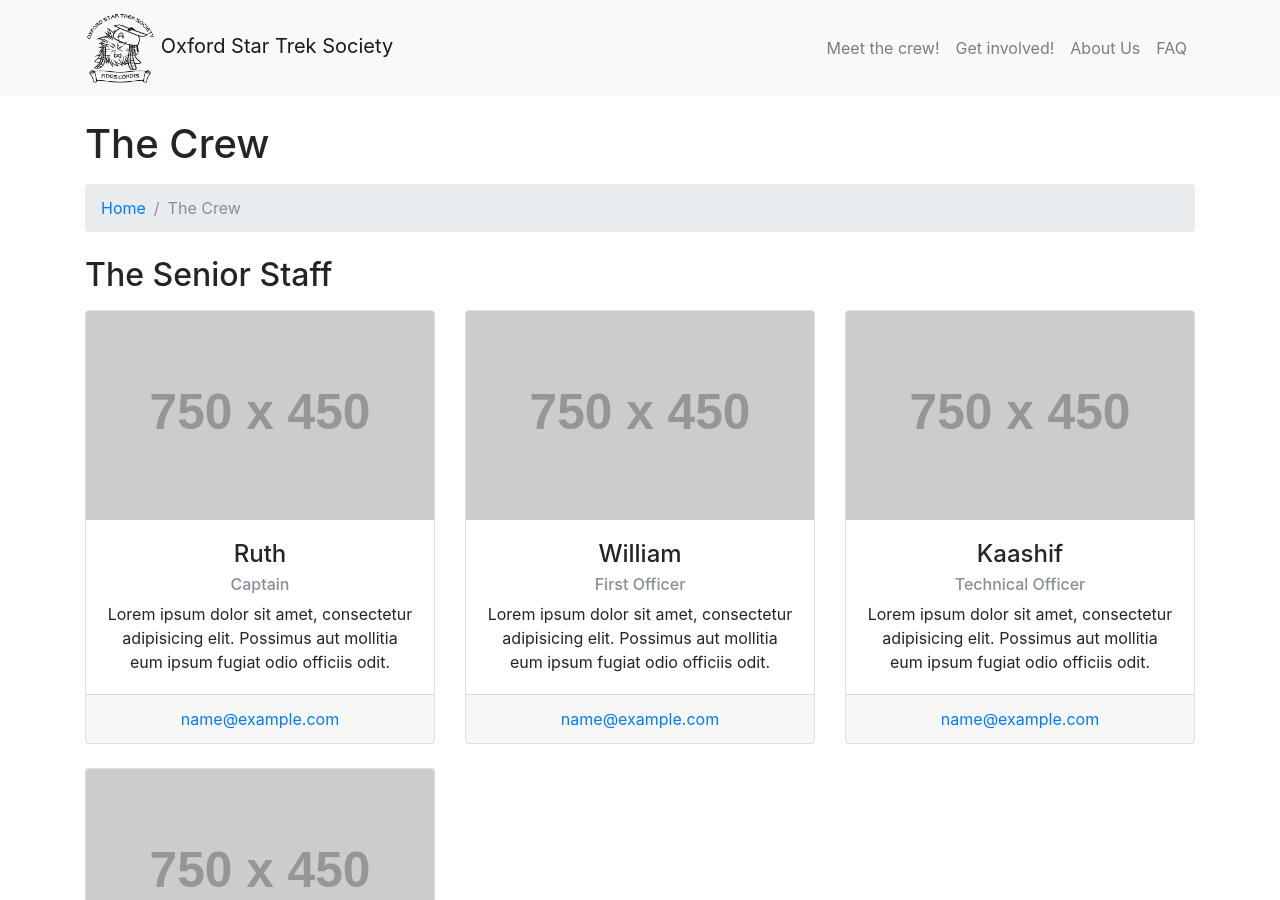
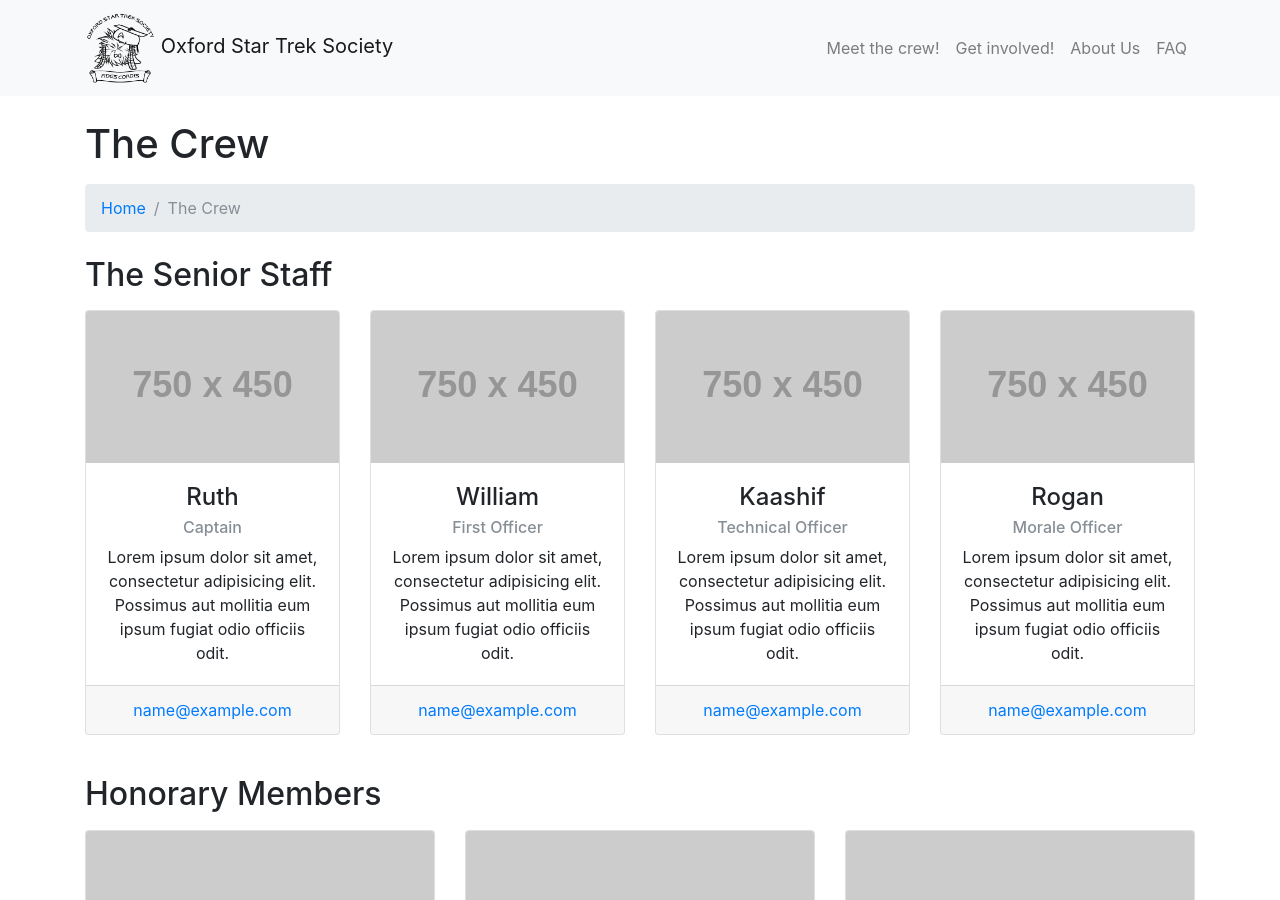
Before and after one commit to oxfordstartreksociety/oxfordstartreksociety.github.io, a Jekyll site: the page built from crew.html, in a window 1280 px wide and 900 px high. Built offline with Jekyll 4.4.1, drawn with Linux system fonts in a browser that asks for light colours.

Commit message:
fix card spacing

```diff
--- a/crew.html
+++ b/crew.html
@@ -14,7 +14,7 @@ layout: default
   <h2 class="mt-4 mb-3">The Senior Staff</h2>
 
   <div class="row">
-	<div class="col-lg-4 mb-4">
+	<div class="col-lg-3 mb-3">
 	  <div class="card h-100 text-center">
 		<img class="card-img-top" src="http://placehold.it/750x450" alt="">
 		<div class="card-body">
@@ -27,7 +27,7 @@ layout: default
 		</div>
 	  </div>
 	</div>
-	<div class="col-lg-4 mb-4">
+	<div class="col-lg-3 mb-3">
 	  <div class="card h-100 text-center">
 		<img class="card-img-top" src="http://placehold.it/750x450" alt="">
 		<div class="card-body">
@@ -40,7 +40,7 @@ layout: default
 		</div>
 	  </div>
 	</div>
-	<div class="col-lg-4 mb-4">
+	<div class="col-lg-3 mb-3">
 	  <div class="card h-100 text-center">
 		<img class="card-img-top" src="http://placehold.it/750x450" alt="">
 		<div class="card-body">
@@ -53,7 +53,7 @@ layout: default
 		</div>
 	  </div>
 	</div>
-	<div class="col-lg-4 mb-4">
+	<div class="col-lg-3 mb-3">
 	  <div class="card h-100 text-center">
 		<img class="card-img-top" src="http://placehold.it/750x450" alt="">
 		<div class="card-body">
```
